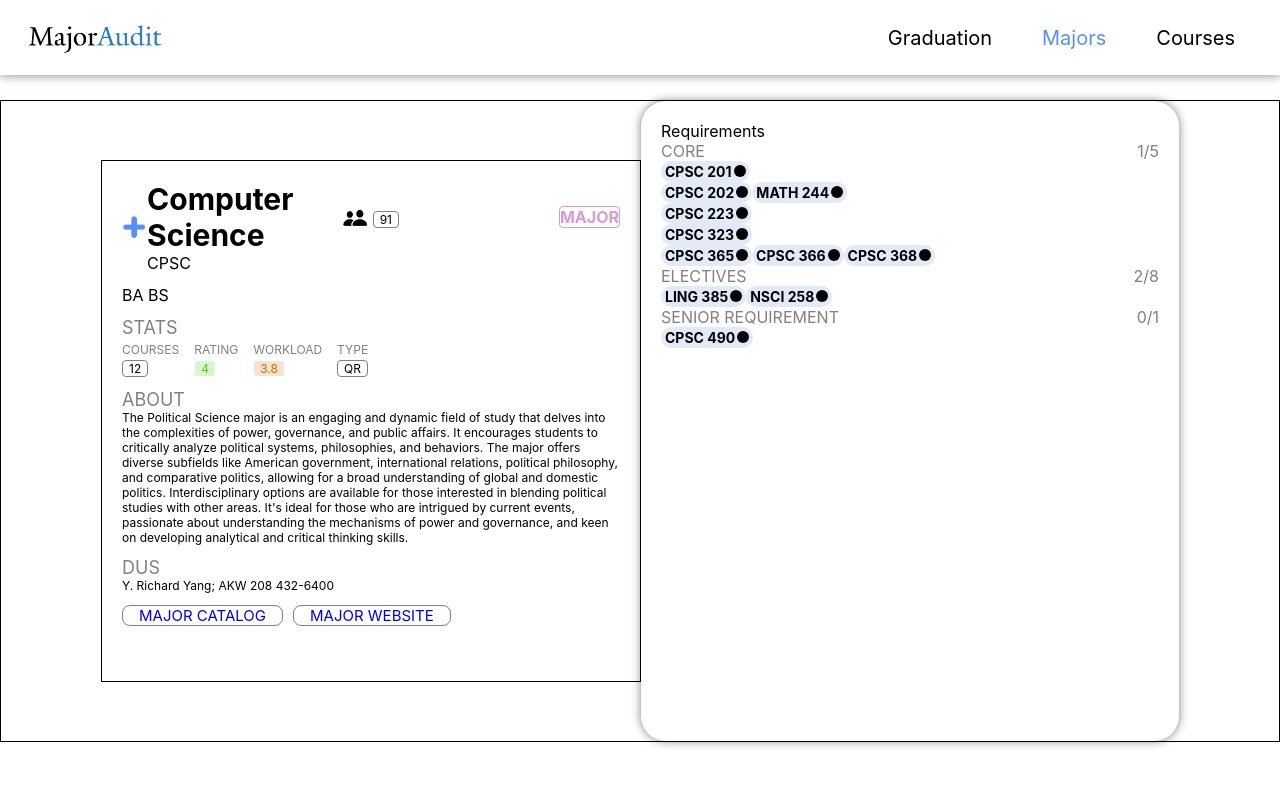
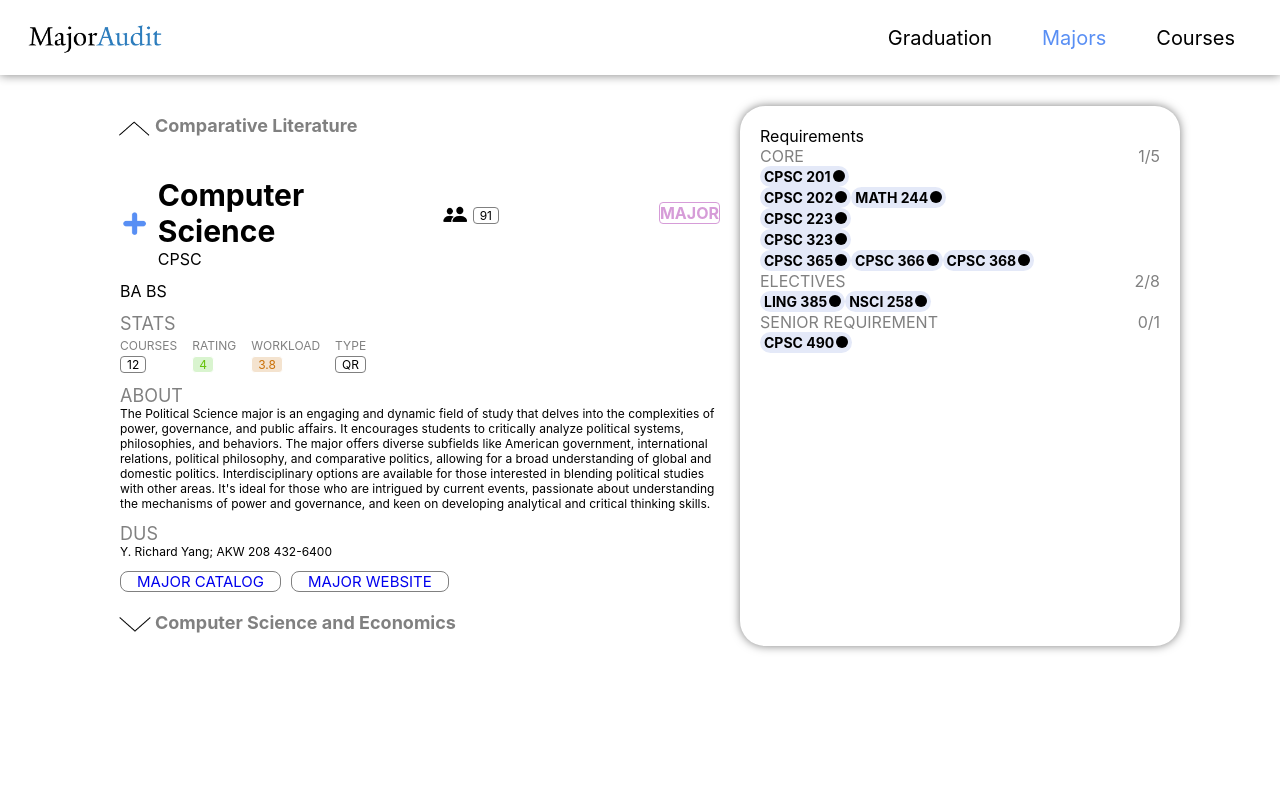
Before and after one commit to YaleComputerSociety/MajorAudit, a React (Create React App) app in the folder frontend/: page /majors in a window 1280 px wide. Shown: the top 786 px of the page. Built offline with nearby package versions, Linux system fonts and the light colour scheme.

Commit message:
majorbox formatting

```diff
--- a/frontend/src/pages/Majors/Majors.module.css
+++ b/frontend/src/pages/Majors/Majors.module.css
@@ -4,22 +4,22 @@
   justify-content: space-between;
   align-items: center;
   padding: 0 100px;
-  border: 1px solid black;
+  /* border: 1px solid black; */
 }
 
 .majorContainer {
   padding: 20px;
   width: 600px;
-  height: 480px;
+  height: 400px;
   background-color: white;
-  border: 1px solid black;
+  /* border: 1px solid black; */
 }
 
 .reqsContainer {
   padding: 20px;
   border-radius: 25px;
-  width: 600px;
-  height: 600px;
+  width: 500px;
+  height: 500px;
   background-color: white;
   box-shadow: 0px 0px 10px rgba(0, 0, 0, 0.5);
 }
@@ -82,3 +82,7 @@
   text-align: center;
   margin-right: 10px;
 }
+
+.ferrisWheelMajor {
+
+}
--- a/frontend/src/pages/Majors/components/MajorMetadataBox.tsx
+++ b/frontend/src/pages/Majors/components/MajorMetadataBox.tsx
@@ -7,6 +7,8 @@ import { Link } from 'react-router-dom';
 
 import lgsIcon from "../../../commons/images/little_guys.png";
 import plus from "../../../commons/images/plus.png";
+import upMajor from "../../../commons/images/up_major.png";
+import downMajor from "../../../commons/images/down_major.png";
 
 import { Major } from "../../../commons/types";
 import { MajorMetadataStats } from "../../../commons/types";
@@ -15,7 +17,9 @@ import { MockData } from "../mock/mock";
 function TopShelf( major: Major){
   return(
     <div style={{ display: "flex", alignItems: "center", marginBottom: "12px" }}>
-      <Button style={{ width: '30px', height: '30px', padding: 0, border: 'none' }}><img src={plus} style={{ width: '100%', height: '100%', objectFit: 'cover' }}/></Button>
+      <Button style={{ width: '30px', height: '30px', padding: 0, border: 'none', marginRight: "8px" }}>
+        <img src={plus} style={{ width: '100%', height: '100%', objectFit: 'cover' }}/>
+      </Button>
       <div>
         <div style={{ display: "flex", alignItems: "center" }}>
           <div style={{ fontSize: "30px", fontWeight: "bold", marginRight: "12px" }}>{major.metadata.name}</div>
@@ -57,7 +61,7 @@ function Stats(stats: MajorMetadataStats ){
 
 function MajorBoxSub(props: { major: Major }){
   return (
-    <div>
+    <div className={styles.majorContainer}>
       <TopShelf {...props.major}/>
 
       <div style={{ marginBottom: "12px" }}>BA BS</div>
@@ -80,8 +84,22 @@ function MajorBoxSub(props: { major: Major }){
 
 function MajorMetadataBox(props: {major: Major}){
   return (
-    <div className={styles.majorContainer}>
+    <div>
+      <div style={{ display: "flex", padding: "15px" }}>
+        <Button style={{ width: '40px', height: "auto", padding: 0, border: 'none' }}>
+          <img src={upMajor} style={{ width: '100%', height: '100%', objectFit: 'cover' }}/>
+        </Button>
+        <div style={{ color: "gray", fontWeight: "bold", fontSize: "18px" }}>Comparative Literature</div>
+      </div>
+
       <MajorBoxSub major={MockData} />
+
+      <div style={{ display: "flex", padding: "15px" }}>
+        <Button style={{ width: '40px', height: "auto", padding: 0, border: 'none' }}>
+          <img src={downMajor} style={{ width: '100%', height: '100%', objectFit: 'cover' }}/>
+        </Button>
+        <div style={{ color: "gray", fontWeight: "bold", fontSize: "18px" }}>Computer Science and Economics</div>
+      </div>
     </div>
   );
 }
```
Also changed, not shown: frontend/src/commons/images/down_major.png (added), frontend/src/commons/images/up_major.png (added).
